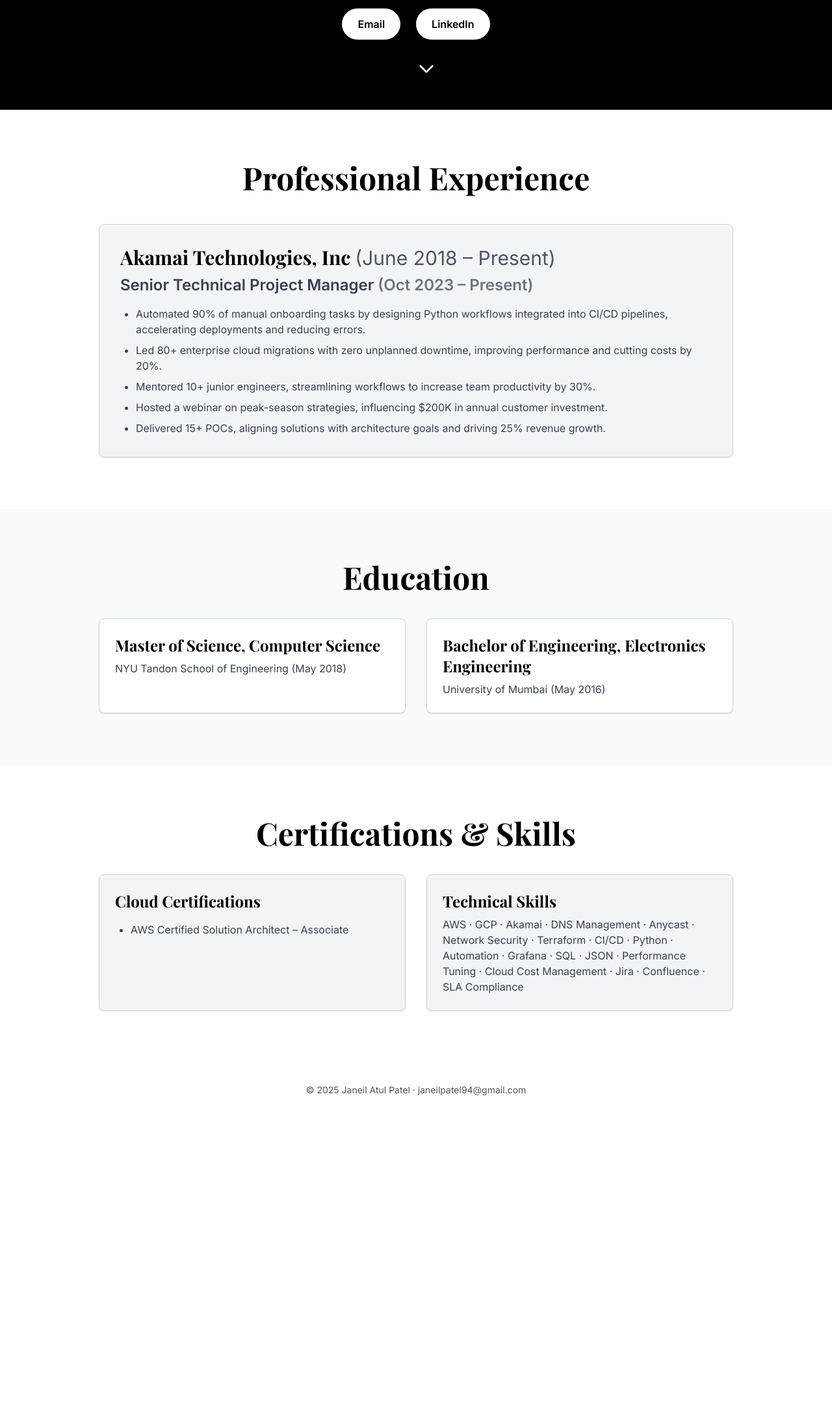
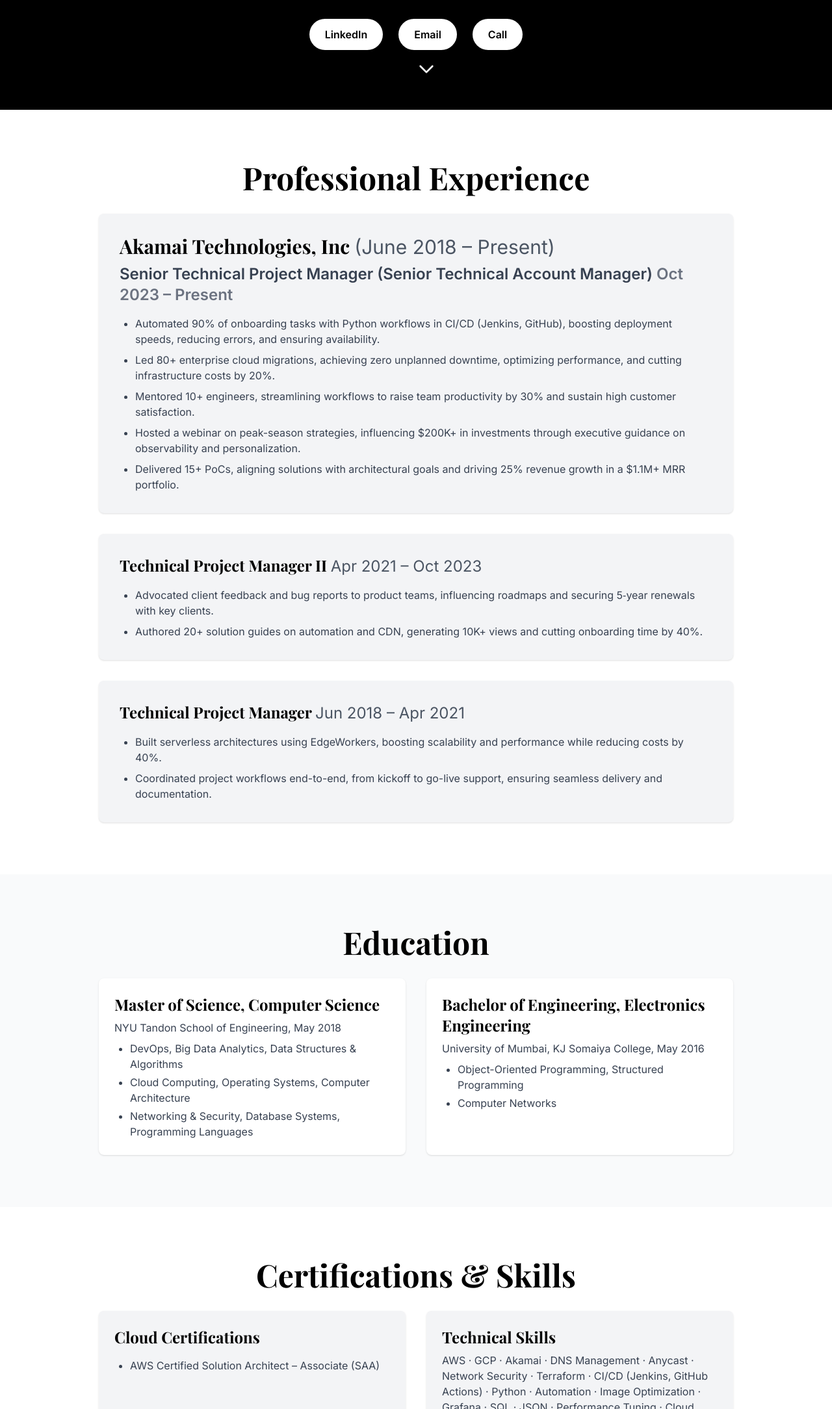
Before and after one commit to JaneiLPateL/janeilpatel.github.io, a plain HTML site: page index.html in a window 1280 px wide. Shown: the part 631-2800 px from the top of the page at 65% size. Before the commit the page ends 2351 px from the top, so only its background shows below. Drawn offline with nearby package versions, Linux system fonts and the light colour scheme.

Commit message:
More content from Resume

```diff
--- a/index.html
+++ b/index.html
@@ -13,16 +13,14 @@
       theme: {
         extend: {
           fontFamily: {
-            heading: ['Playfair Display', 'serif'],
-            body: ['Inter', 'sans-serif'],
+            heading: ['Playfair Display','serif'],
+            body: ['Inter','sans-serif'],
           }
         }
       }
     }
   </script>
-  <style>
-    html { scroll-behavior: smooth; }
-  </style>
+  <style>html { scroll-behavior: smooth; }</style>
 </head>
 <body class="font-body bg-white text-black">
   <!-- Navigation -->
@@ -33,24 +31,21 @@
         <a href="#experience" class="font-body hover:text-gray-700 transition">Experience</a>
         <a href="#education" class="font-body hover:text-gray-700 transition">Education</a>
         <a href="#skills" class="font-body hover:text-gray-700 transition">Skills</a>
-        <!-- <a href="#projects" class="font-body hover:text-gray-700 transition">Projects</a> -->
+        <a href="#contact" class="font-body hover:text-gray-700 transition">Contact</a>
       </nav>
     </div>
   </header>
 
   <!-- Hero Section -->
-  <section id="hero" class="relative min-h-screen flex flex-col items-center justify-center bg-black pt-2 px-6">
-    <!-- Profile Photo Centered -->
+  <section id="hero" class="relative min-h-screen flex flex-col items-center justify-center bg-black pt-12 px-6 text-center">
     <img src="pp.png" alt="Janeil Patel" class="w-96 h-auto mb-6 object-cover" />
-    <!-- Name Below Photo -->
-    <h1 class="text-8xl font-heading text-white text-center">Janeil Atul Patel</h1>
-    <p class="mt-4 text-3xl font-body text-white text-center">Senior Technical Project Manager<br>Cloud &amp; Infrastructure Expert</p>
-    <!-- Action Buttons -->
+    <h1 class="text-8xl font-heading text-white">Janeil Atul Patel</h1>
+    <p class="mt-2 text-3xl font-body text-white">Senior Technical Project Manager<br>Cloud &amp; Infrastructure Expert</p>
     <div class="mt-8 flex justify-center space-x-6">
+      <a href="https://www.linkedin.com/in/janeil-patel/" target="_blank" class="inline-block bg-white text-black px-6 py-3 rounded-full font-body font-semibold hover:bg-gray-200 transition">LinkedIn</a>
       <a href="mailto:janeilpatel94@gmail.com" class="inline-block bg-white text-black px-6 py-3 rounded-full font-body font-semibold hover:bg-gray-200 transition">Email</a>
-      <a href="https://www.linkedin.com/in/janeil-patel/" target="_blank" class="inline-block bg-white text-black px-6 py-3 rounded-full font-body font-semibold hover:bg-gray-200 transition">LinkedIn</a>
+      <a href="tel:7323184774" class="inline-block bg-white text-black px-6 py-3 rounded-full font-body font-semibold hover:bg-gray-200 transition">Call</a>
     </div>
-    <!-- Scroll Indicator -->
     <div id="scroll-indicator" class="absolute bottom-10 left-1/2 transform -translate-x-1/2 text-white animate-bounce transition-opacity duration-500">
       <svg xmlns="http://www.w3.org/2000/svg" class="h-8 w-8" fill="none" viewBox="0 0 24 24" stroke="currentColor" stroke-width="2">
         <path stroke-linecap="round" stroke-linejoin="round" d="M19 9l-7 7-7-7" />
@@ -61,19 +56,34 @@
   <!-- Professional Experience -->
   <section id="experience" class="py-20 bg-white">
     <div class="max-w-5xl mx-auto px-6">
-      <h2 class="text-5xl font-heading text-center">Professional Experience</h2>
-      <div class="mt-12 space-y-12">
-        <div class="group bg-gray-100 p-8 rounded-lg shadow border border-gray-300 hover:shadow-md transition transform hover:-translate-y-1">
-          <h3 class="text-3xl font-heading group-hover:text-gray-800 transition">Akamai Technologies, Inc <span class="text-gray-600 font-body">(June 2018 – Present)</span></h3>
-          <h4 class="mt-2 text-2xl font-body font-semibold text-gray-700">Senior Technical Project Manager <span class="text-gray-500 font-body">(Oct 2023 – Present)</span></h4>
-          <ul class="list-disc ml-6 mt-4 space-y-2 text-gray-700 font-body">
-            <li>Automated 90% of manual onboarding tasks by designing Python workflows integrated into CI/CD pipelines, accelerating deployments and reducing errors.</li>
-            <li>Led 80+ enterprise cloud migrations with zero unplanned downtime, improving performance and cutting costs by 20%.</li>
-            <li>Mentored 10+ junior engineers, streamlining workflows to increase team productivity by 30%.</li>
-            <li>Hosted a webinar on peak-season strategies, influencing $200K in annual customer investment.</li>
-            <li>Delivered 15+ POCs, aligning solutions with architecture goals and driving 25% revenue growth.</li>
-          </ul>
-        </div>
+      <h2 class="text-5xl font-heading text-center mb-8">Professional Experience</h2>
+      <!-- Senior Technical Project Manager -->
+      <div class="bg-gray-100 p-8 rounded-lg shadow mb-8">
+        <h3 class="text-3xl font-heading">Akamai Technologies, Inc <span class="text-gray-600 font-body">(June 2018 – Present)</span></h3>
+        <h4 class="mt-2 text-2xl font-body font-semibold text-gray-700">Senior Technical Project Manager (Senior Technical Account Manager) <span class="text-gray-500 font-body">Oct 2023 – Present</span></h4>
+        <ul class="list-disc ml-6 mt-4 space-y-2 text-gray-700 font-body">
+          <li>Automated 90% of onboarding tasks with Python workflows in CI/CD (Jenkins, GitHub), boosting deployment speeds, reducing errors, and ensuring availability.</li>
+          <li>Led 80+ enterprise cloud migrations, achieving zero unplanned downtime, optimizing performance, and cutting infrastructure costs by 20%.</li>
+          <li>Mentored 10+ engineers, streamlining workflows to raise team productivity by 30% and sustain high customer satisfaction.</li>
+          <li>Hosted a webinar on peak-season strategies, influencing $200K+ in investments through executive guidance on observability and personalization.</li>
+          <li>Delivered 15+ PoCs, aligning solutions with architectural goals and driving 25% revenue growth in a $1.1M+ MRR portfolio.</li>
+        </ul>
+      </div>
+      <!-- Technical Project Manager II -->
+      <div class="bg-gray-100 p-8 rounded-lg shadow mb-8">
+        <h4 class="text-2xl font-heading">Technical Project Manager II <span class="text-gray-600 font-body">Apr 2021 – Oct 2023</span></h4>
+        <ul class="list-disc ml-6 mt-4 space-y-2 text-gray-700 font-body">
+          <li>Advocated client feedback and bug reports to product teams, influencing roadmaps and securing 5‑year renewals with key clients.</li>
+          <li>Authored 20+ solution guides on automation and CDN, generating 10K+ views and cutting onboarding time by 40%.</li>
+        </ul>
+      </div>
+      <!-- Technical Project Manager -->
+      <div class="bg-gray-100 p-8 rounded-lg shadow">
+        <h4 class="text-2xl font-heading">Technical Project Manager <span class="text-gray-600 font-body">Jun 2018 – Apr 2021</span></h4>
+        <ul class="list-disc ml-6 mt-4 space-y-2 text-gray-700 font-body">
+          <li>Built serverless architectures using EdgeWorkers, boosting scalability and performance while reducing costs by 40%.</li>
+          <li>Coordinated project workflows end-to-end, from kickoff to go-live support, ensuring seamless delivery and documentation.</li>
+        </ul>
       </div>
     </div>
   </section>
@@ -81,65 +91,70 @@
   <!-- Education -->
   <section id="education" class="py-20 bg-gray-50">
     <div class="max-w-5xl mx-auto px-6">
-      <h2 class="text-5xl font-heading text-center">Education</h2>
-      <div class="mt-10 grid grid-cols-1 md:grid-cols-2 gap-8">
-        <div class="bg-white p-6 rounded-lg shadow border border-gray-300 hover:shadow-md transition">
-          <h3 class="text-2xl font-heading text-black">Master of Science, Computer Science</h3>
-          <p class="mt-2 text-gray-700 font-body">NYU Tandon School of Engineering (May 2018)</p>
+      <h2 class="text-5xl font-heading text-center mb-8">Education</h2>
+      <div class="grid grid-cols-1 md:grid-cols-2 gap-8">
+        <div class="bg-white p-6 rounded-lg shadow">
+          <h3 class="text-2xl font-heading">Master of Science, Computer Science</h3>
+          <p class="mt-2 text-gray-700 font-body">NYU Tandon School of Engineering, May 2018</p>
+          <ul class="list-disc ml-6 mt-2 text-gray-700 font-body space-y-1">
+            <li>DevOps, Big Data Analytics, Data Structures & Algorithms</li>
+            <li>Cloud Computing, Operating Systems, Computer Architecture</li>
+            <li>Networking & Security, Database Systems, Programming Languages</li>
+          </ul>
         </div>
-        <div class="bg-white p-6 rounded-lg shadow border border-gray-300 hover:shadow-md transition">
-          <h3 class="text-2xl font-heading text-black">Bachelor of Engineering, Electronics Engineering</h3>
-          <p class="mt-2 text-gray-700 font-body">University of Mumbai (May 2016)</p>
+        <div class="bg-white p-6 rounded-lg shadow">
+          <h3 class="text-2xl font-heading">Bachelor of Engineering, Electronics Engineering</h3>
+          <p class="mt-2 text-gray-700 font-body">University of Mumbai, KJ Somaiya College, May 2016</p>
+          <ul class="list-disc ml-6 mt-2 text-gray-700 font-body space-y-1">
+            <li>Object-Oriented Programming, Structured Programming</li>
+            <li>Computer Networks</li>
+          </ul>
         </div>
       </div>
     </div>
   </section>
 
-  <!-- Certifications & Skills -->
+  <!-- Skills -->
   <section id="skills" class="py-20 bg-white">
     <div class="max-w-5xl mx-auto px-6">
-      <h2 class="text-5xl font-heading text-center">Certifications &amp; Skills</h2>
-      <div class="mt-10 grid grid-cols-1 md:grid-cols-2 gap-8">
-        <div class="bg-gray-100 p-6 rounded-lg shadow border border-gray-300 hover:shadow-md transition">
-          <h3 class="text-2xl font-heading text-black">Cloud Certifications</h3>
-          <ul class="list-disc ml-6 mt-4 text-gray-700 font-body space-y-1">
-            <li>AWS Certified Solution Architect – Associate</li>
+      <h2 class="text-5xl font-heading text-center mb-8">Certifications & Skills</h2>
+      <div class="grid grid-cols-1 md:grid-cols-2 gap-8">
+        <div class="bg-gray-100 p-6 rounded-lg shadow">
+          <h3 class="text-2xl font-heading">Cloud Certifications</h3>
+          <ul class="list-disc ml-6 mt-4 text-gray-700 font-body">
+            <li>AWS Certified Solution Architect – Associate (SAA)</li>
           </ul>
         </div>
-        <div class="bg-gray-100 p-6 rounded-lg shadow border border-gray-300 hover:shadow-md transition">
-          <h3 class="text-2xl font-heading text-black">Technical Skills</h3>
-          <p class="mt-2 text-gray-700 font-body">AWS · GCP · Akamai · DNS Management · Anycast · Network Security · Terraform · CI/CD · Python · Automation · Grafana · SQL · JSON · Performance Tuning · Cloud Cost Management · Jira · Confluence · SLA Compliance</p>
+        <div class="bg-gray-100 p-6 rounded-lg shadow">
+          <h3 class="text-2xl font-heading">Technical Skills</h3>
+          <p class="mt-2 text-gray-700 font-body">
+            AWS · GCP · Akamai · DNS Management · Anycast · Network Security · Terraform · CI/CD (Jenkins, GitHub Actions) · Python · Automation · Image Optimization · Grafana · SQL · JSON · Performance Tuning · Cloud Cost Management · ROI Analysis · TAM · Incident & Escalation Management · SLA Compliance · RCA · Stakeholder & Customer Management · Strategic Planning · Trusted Advisor · Jira · Confluence · C-Level Communication
+          </p>
         </div>
       </div>
     </div>
   </section>
 
-  <!-- Personal Projects -->
-  <!-- <section id="projects" class="py-20 bg-white">
-    <div class="max-w-5xl mx-auto px-6">
-      <h2 class="text-5xl font-heading text-center">Personal Projects</h2>
-      <div class="mt-10 bg-gray-100 p-6 rounded-lg shadow border border-gray-300 hover:shadow-md transition">
-        <h3 class="text-3xl font-heading text-black">My Awesome Project</h3>
-        <a href="https://github.com/JaneiLPateL/my-awesome-project" target="_blank" class="mt-4 inline-block text-xl font-body text-blue-600 hover:underline">View on GitHub</a>
-        <p class="mt-2 text-gray-700 font-body">A brief description of the project highlighting key features and technologies used.</p>
-      </div>
+  <!-- Contact -->
+  <section id="contact" class="py-20 bg-gray-50">
+    <div class="max-w-5xl mx-auto px-6 text-center">
+      <h2 class="text-5xl font-heading mb-4">Contact</h2>
+      <p class="text-lg font-body mb-2">Email: <a href="mailto:janeilpatel94@gmail.com" class="text-blue-600 hover:underline">janeilpatel94@gmail.com</a></p>
+      <p class="text-lg font-body mb-2">Phone: <a href="tel:7323184774" class="text-blue-600 hover:underline">732-318-4774</a></p>
+      <p class="text-lg font-body">LinkedIn: <a href="https://www.linkedin.com/in/janeil-patel/" target="_blank" class="text-blue-600 hover:underline">linkedin.com/in/janeil-patel/</a></p>
     </div>
-  </section> -->
+  </section>
 
   <!-- Footer -->
   <footer class="py-8 text-center text-gray-600 text-sm font-body">
-    &copy; 2025 Janeil Atul Patel · <a href="mailto:janeilpatel94@gmail.com" class="hover:underline">janeilpatel94@gmail.com</a>
+    &copy; 2025 Janeil Atul Patel
   </footer>
 
   <!-- Scroll Indicator Hide Script -->
   <script>
     document.addEventListener('scroll', function() {
       const indicator = document.getElementById('scroll-indicator');
-      if (window.scrollY > 50) {
-        indicator.style.opacity = '0';
-      } else {
-        indicator.style.opacity = '1';
-      }
+      if (window.scrollY > 50) indicator.style.opacity = '0'; else indicator.style.opacity = '1';
     });
   </script>
 </body>
```
